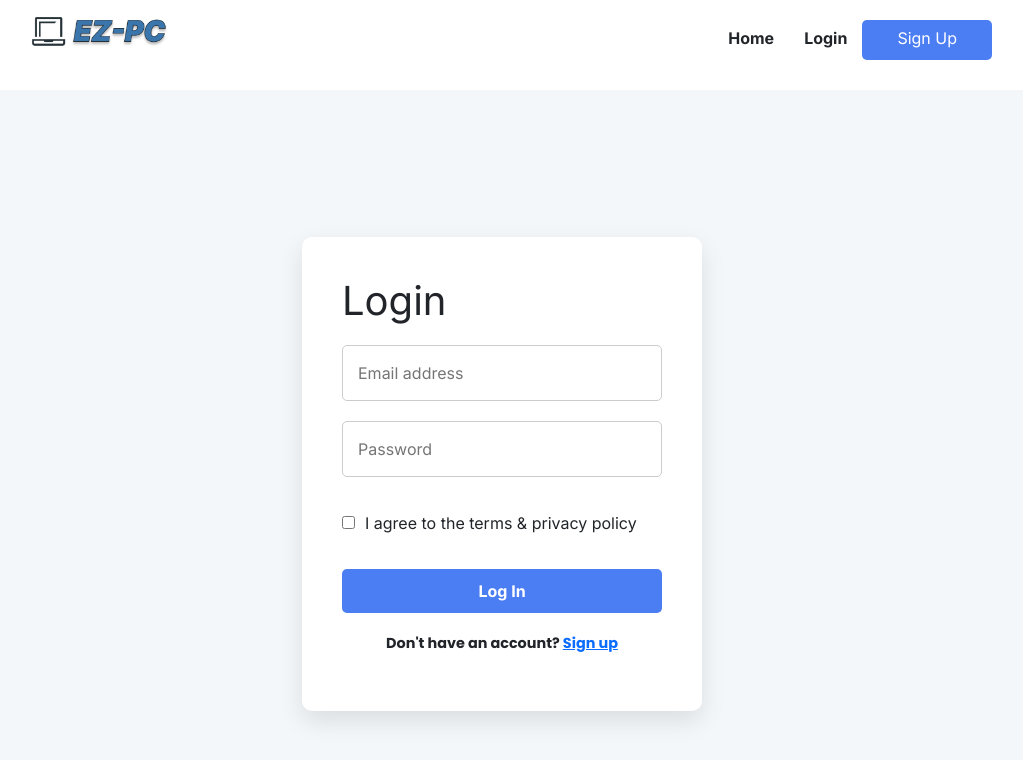
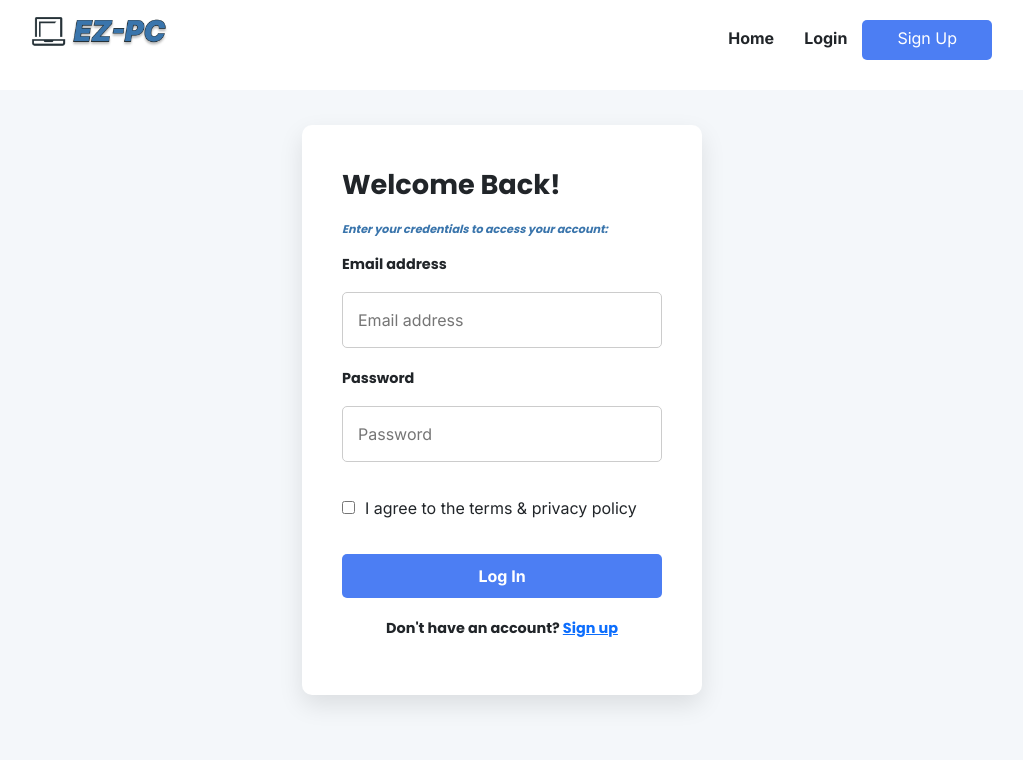
Before and after one commit to khoatran3005/EZ-PC, a React (Create React App) app in the folder front-end/: page /login in a window 1280 px wide. Shown: the top 760 px of the page, without its empty margins (138-1161 px from the left). Built offline with nearby package versions, Linux system fonts and the light colour scheme.

Commit message:
frontend uodate

```diff
--- a/front-end/src/components/Auth/Login.js
+++ b/front-end/src/components/Auth/Login.js
@@ -47,11 +47,16 @@ const Login = () => {
     };
 
     return (
-        <main id="main-content">
+        <main id="main-content1">
             <div id="signup-container">
-                <h1>Login</h1>
+            <p className="kind1">Welcome Back!</p>
+            <p className="kind2">Enter your credentials to access your account:</p>
                 <form id="create-account-form" onSubmit={handleSubmit}>
+
+                <p className="reg">Email address</p>
                     <input type="email" id="email" placeholder="Email address" value={email} onChange={handleEmailChange} />
+
+                <p className="reg">Password</p>
                     <input type="password" id="password" placeholder="Password" value={password} onChange={handlePasswordChange} />
                     <div className="checkbox-container">
                         <input type="checkbox" id="terms" checked={termsAgreed} onChange={handleTermsChange} />
--- a/front-end/src/components/Auth/Login.scss
+++ b/front-end/src/components/Auth/Login.scss
@@ -40,15 +40,16 @@ nav {
 }
 
 #signup-btn {
-    background-color: #4c7ef3;
+    background-color: #3A75AC;
     color: #fff;
 }
 
-#main-content {
+#main-content1 {
     display: flex;
     justify-content: center;
     align-items: center;
     min-height: 80vh;
+
     /* Adjust height based on your design */
     // background-image: url('background-image.png');
     // /* Add your background image */
@@ -93,7 +94,7 @@ nav {
 }
 
 .primary-btn {
-    background-color: #4c7ef3;
+    background-color: #3A75AC;
     color: white;
 }
 
@@ -105,3 +106,15 @@ nav {
 .signin-link a {
     // color: #4c;
 }
+.kind1 {
+    font-family: 'Poppins', sans-serif; /* Use Poppins font */
+     /* Make the text bold */
+    font-size: 1.7em; /* Set the font size to 1.2 times the default size */
+  }
+  .kind2 {
+    color: #3A75AC;
+    font-style: italic;
+    font-weight: bold;
+    font-family: 'Poppins', sans-serif; /* Use Poppins font */ /* Make the text bold */
+    font-size: 0.7em; /* Set the font size to 1.2 times the default size */
+  }
--- a/front-end/src/components/Header/Header.js
+++ b/front-end/src/components/Header/Header.js
@@ -14,6 +14,7 @@ const Header = () => {
                 <b>
                     <div id="HLS">
                         <button id="signup-btn" class="btn"><Link to="/register" className='nav-link'>Sign Up</Link></button>
+
                         <Link to="/login" className='nav-link'>Login</Link>
                         <Link to="/" className='nav-link'>Home</Link>
                     </div>
--- a/front-end/src/components/Header/Header.scss
+++ b/front-end/src/components/Header/Header.scss
@@ -16,7 +16,7 @@ nav {
 }
 
 nav a {
-    color: #4D4D4D;
+    color:  #3A75AC;
     text-decoration: none;
     margin: 0 15px;
     margin-top: -4px;
@@ -49,10 +49,11 @@ nav a {
     float: right;
     margin-top: -10px;
     font-weight: 100;
+    font-family: 'Inter', sans-serif;
 }
 
 .btn {
-    background-color: #3A75AC;
+    background-color: #3a75ac;
     color: #fff;
     padding: 8px 15px;
     border: none;
--- a/front-end/src/components/Input/Info.js
+++ b/front-end/src/components/Input/Info.js
@@ -20,14 +20,18 @@ const Info = () => {
   };
 
   const handleMaxChange = (event) => {
-    const value = parseInt(event.target.value);
-    // Ensure maxValue doesn't go below minValue
-    if (value >= minValue) {
-      setMaxValue(value);
-    } else {
-      setMaxValue(minValue);
+    let value = parseInt(event.target.value);
+
+    // Ensure maxValue doesn't go below minValue or exceed 10000
+    if (value < minValue) {
+      value = minValue;
+    } else if (value > 10000) {
+      value = 10000;
     }
+
+    setMaxValue(value);
   };
+
 
   const handleStudentLevelChange = (event) => {
     setStudentLevel(event.target.value);
@@ -120,7 +124,7 @@ const Info = () => {
             </select>
             </div>
             <div id ="test">
-            <button type="submit">Submit</button> {/* Submit button */}
+            <button type="submit" class="btn btn-primary">Submit</button>
             </div>
           </div>
         </form>
--- a/front-end/src/components/Suggestions/Suggest.js
+++ b/front-end/src/components/Suggestions/Suggest.js
@@ -1,4 +1,5 @@
 import React from 'react';
+
 
 const Suggest = () => {
   if (studentLevel === "Elementary") {
```
Also changed, not shown: 2 other files (tests, documents, lock files or other folders).
